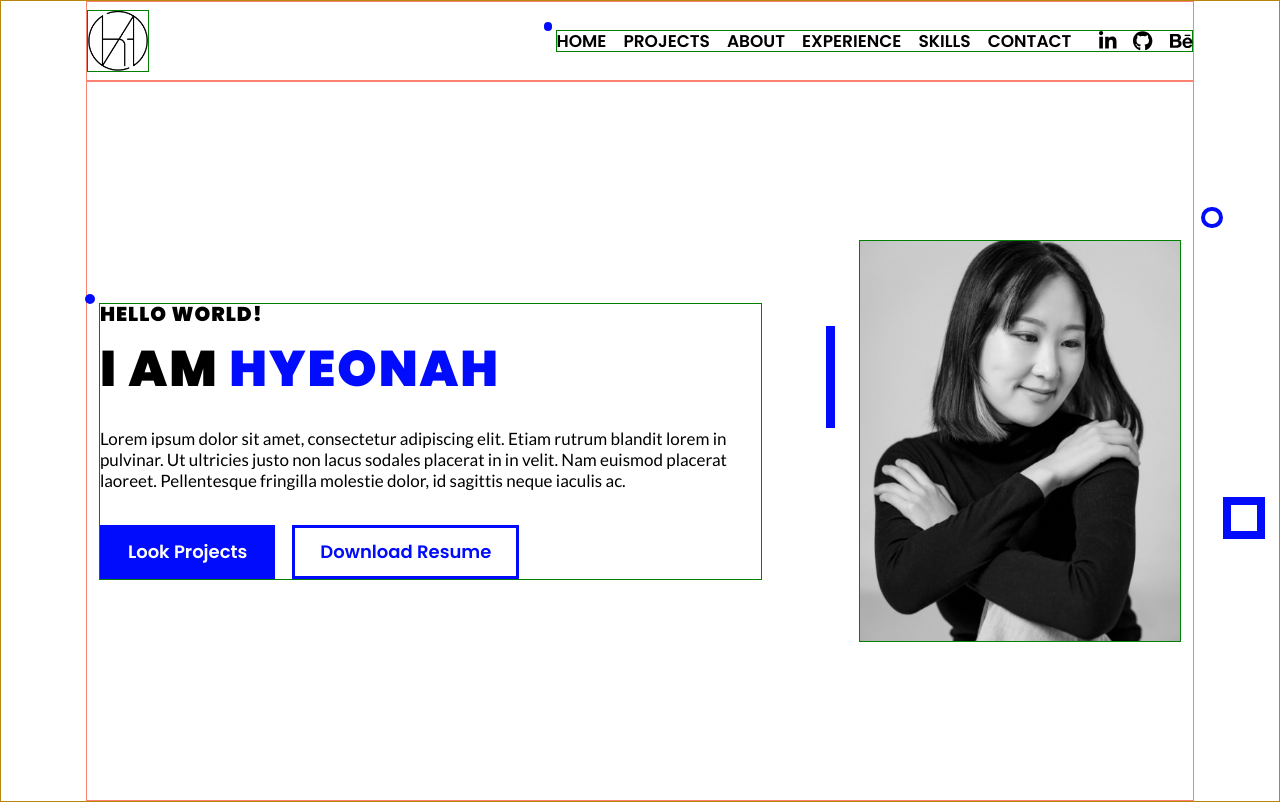
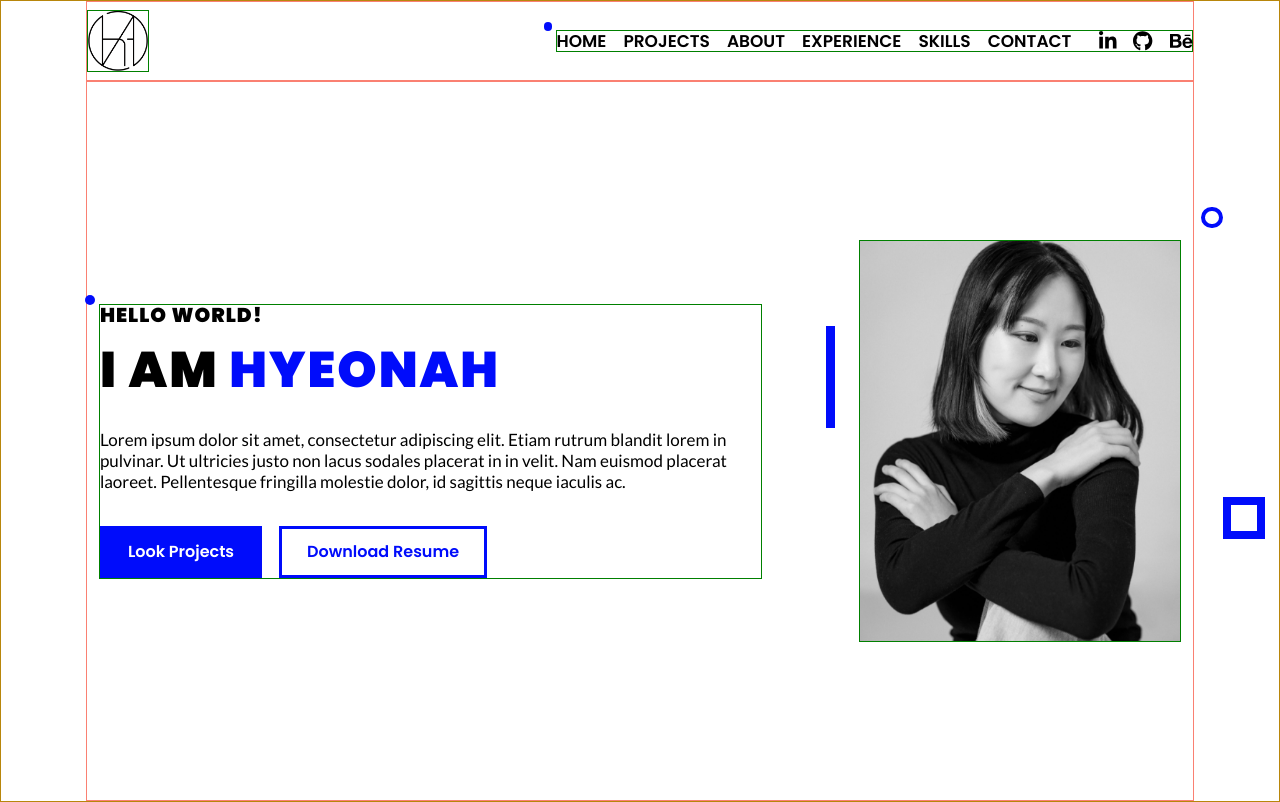
Before and after one commit to hyeonahc/portfolio, a Next.js app: page / in a window 1280 px wide. Built offline with nearby package versions, Linux system fonts and the light colour scheme.

Commit message:
#8 chore: Rename props to btnInfo and Update Button design

```diff
--- a/components/Button/Button.styled.js
+++ b/components/Button/Button.styled.js
@@ -6,13 +6,13 @@ export const ButtonWrapper = styled.div`
 `
 
 export const StyledButton = styled.button`
-  height: 3em;
+  height: 3.25em;
   padding: 1rem 2.5rem;
   text-align: center;
   text-transform: capitalize;
   cursor: pointer;
   font-family: ${props => props.theme.fontFamily.poppins};
-  font-size: ${props => props.theme.fontSizes.xmd};
+  font-size: ${props => props.theme.fontSizes.md};
   font-weight: ${props => props.theme.fontWeight.semibold};
   border: 3px solid ${props => props.theme.colors.accent};
   background-color: ${props =>
--- a/components/Button/index.js
+++ b/components/Button/index.js
@@ -1,13 +1,13 @@
 import { useRouter } from 'next/router'
 import { ButtonWrapper, StyledButton } from './Button.styled'
 
-const Button = ({ buttonInfo }) => {
+const Button = ({ btnInfo }) => {
   const router = useRouter()
 
   return (
     <ButtonWrapper>
-      {buttonInfo &&
-        buttonInfo.map((btn, index) => (
+      {btnInfo &&
+        btnInfo.map((btn, index) => (
           <StyledButton
             key={btn.name}
             primary={index && true}
--- a/components/Main/index.js
+++ b/components/Main/index.js
@@ -13,7 +13,7 @@ import {
   Square,
 } from './Main.styled'
 
-const buttonInfo = [
+const btnInfo = [
   {
     name: 'look projects',
     link: '/portfolio',
@@ -48,7 +48,7 @@ const Main = () => {
             sodales placerat in in velit. Nam euismod placerat laoreet.
             Pellentesque fringilla molestie dolor, id sagittis neque iaculis ac.
           </Paragraph>
-          <Button buttonInfo={buttonInfo} />
+          <Button btnInfo={btnInfo} />
         </ProfileCopy>
       </Col>
       <Col>
```
